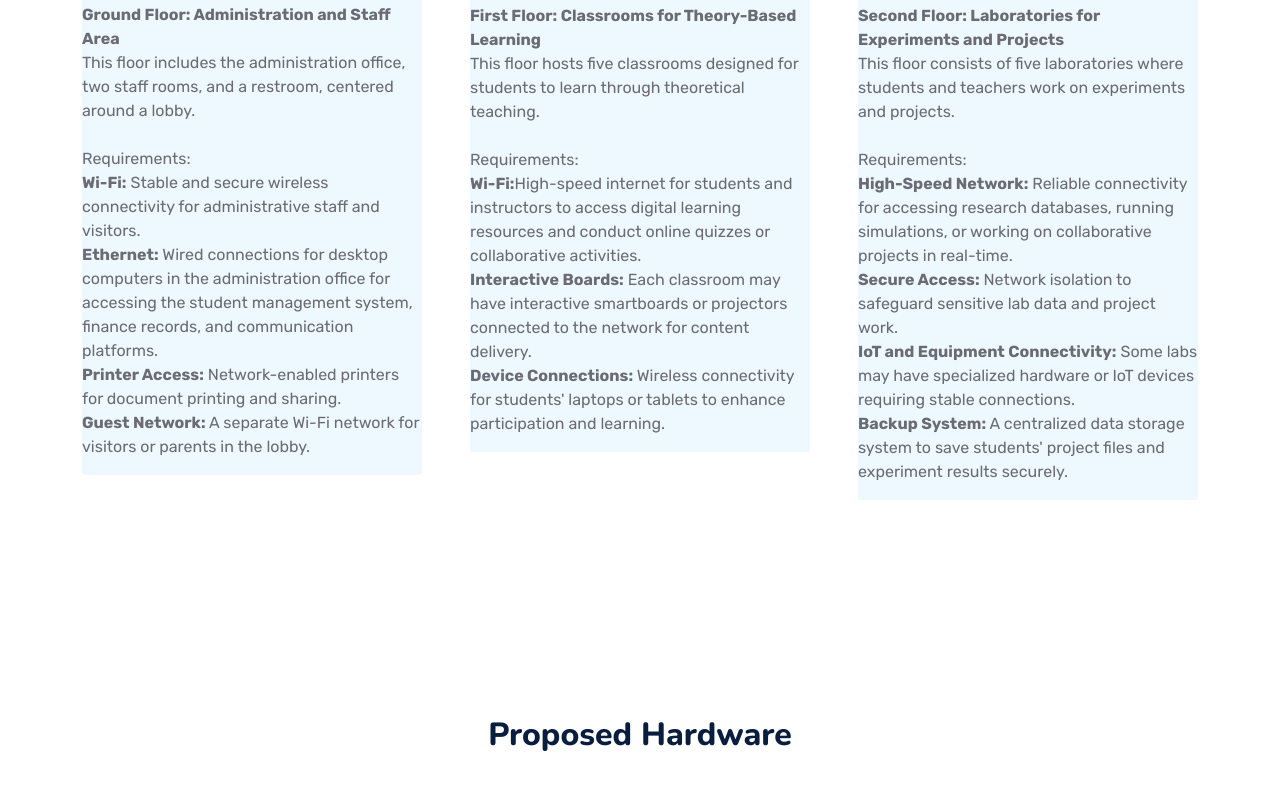
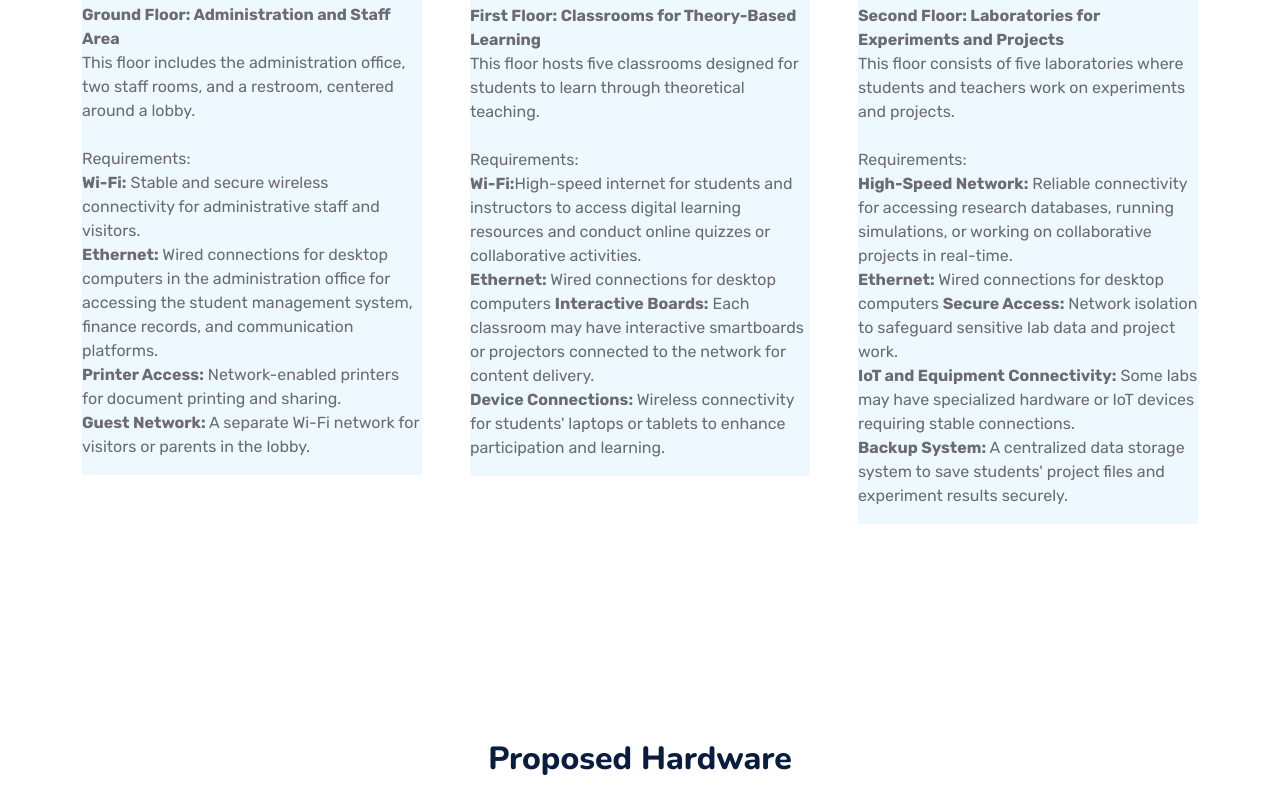
Before and after one commit to dany4240/networkproject.github.io, a plain HTML site: page index.html in a window 1280 px wide. Shown: the part 5179-5983 px from the top of the page. Drawn offline with nearby package versions, Linux system fonts and the light colour scheme; animation ran at ten frames a second.

Commit message:
little update

```diff
--- a/index.html
+++ b/index.html
@@ -672,6 +672,7 @@
                                 <br /> <br />
                                 Requirements: <br />
                                 <b>Wi-Fi:</b>High-speed internet for students and instructors to access digital learning resources and conduct online quizzes or collaborative activities. <br />
+                                <b>Ethernet:</b> Wired connections for desktop computers
                                 <b>Interactive Boards:</b> Each classroom may have interactive smartboards or projectors connected to the network for content delivery. <br />
                                 <b>Device Connections:</b> Wireless connectivity for students' laptops or tablets to enhance participation and learning. <br />
                             </p>
@@ -699,6 +700,7 @@
                                 <br />
                                 Requirements: <br />
                                 <b>High-Speed Network:</b> Reliable connectivity for accessing research databases, running simulations, or working on collaborative projects in real-time. <br />
+                                <b>Ethernet:</b> Wired connections for desktop computers
                                 <b>Secure Access:</b> Network isolation to safeguard sensitive lab data and project work. <br />
                                 <b>IoT and Equipment Connectivity:</b> Some labs may have specialized hardware or IoT devices requiring stable connections. <br />
                                 <b>Backup System:</b> A centralized data storage system to save students' project files and experiment results securely.
```
